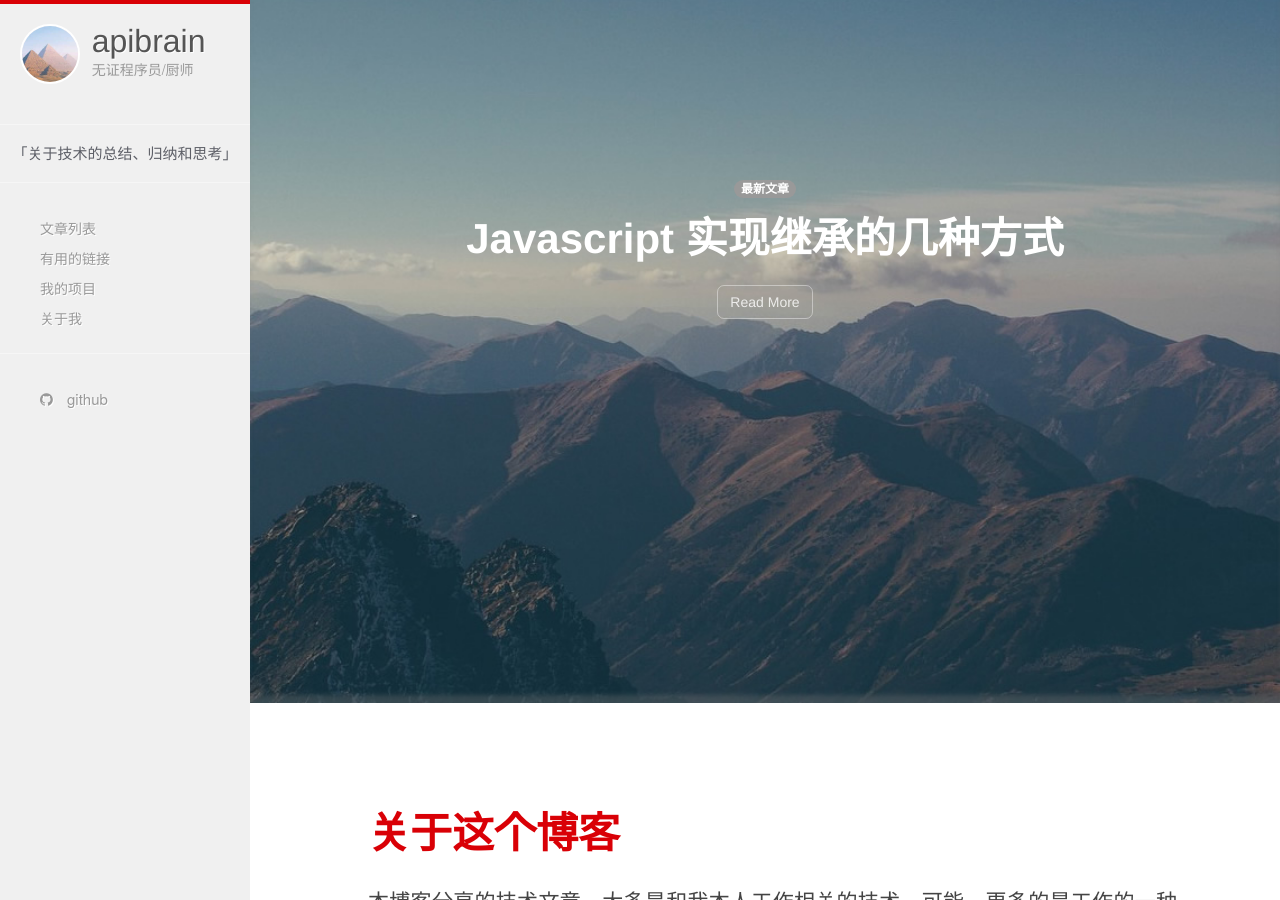
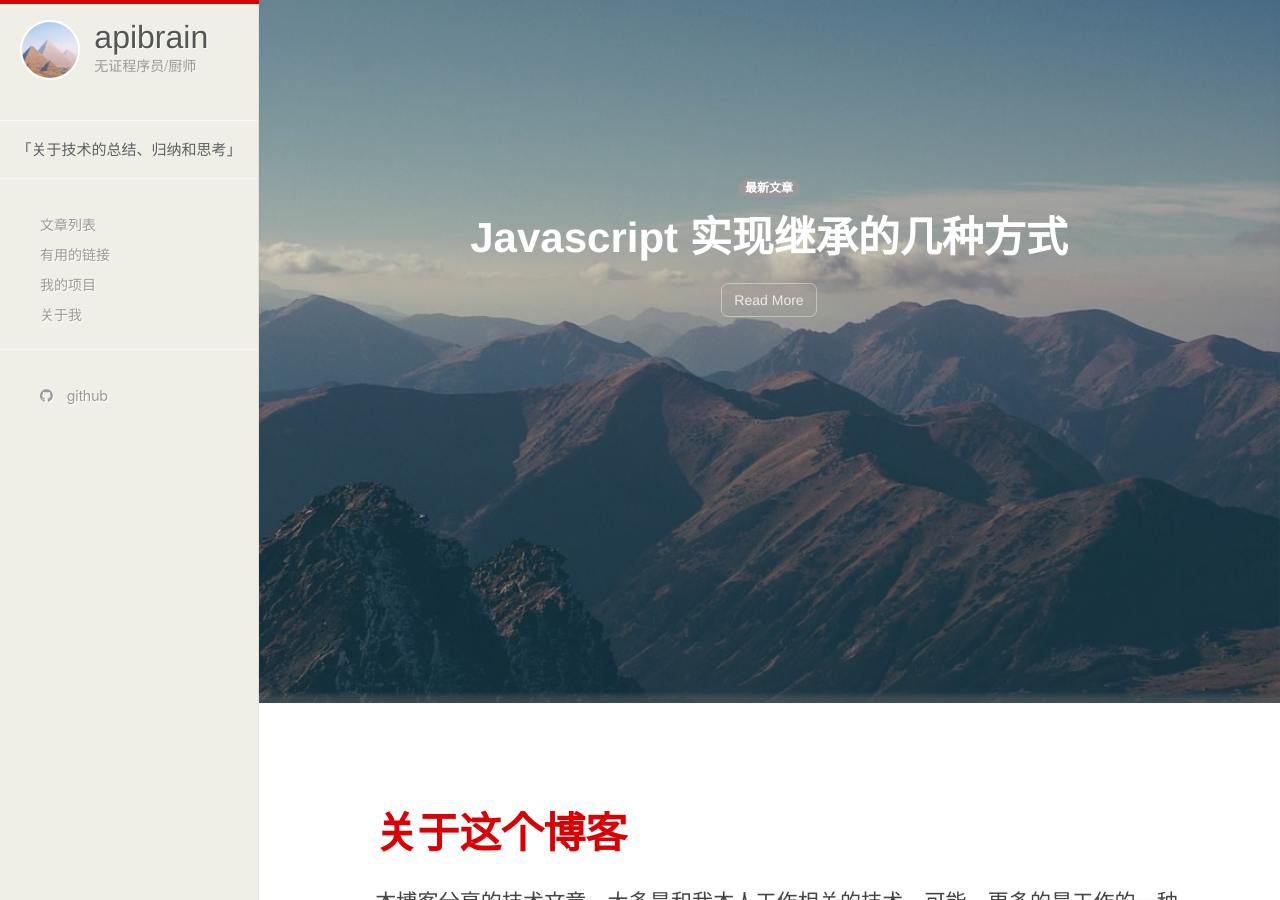
Before and after one commit to apibrain/apibrain.github.io, a Jekyll site: the page built from index.html, in a window 1280 px wide and 900 px high. Built offline with Jekyll 4.4.1, drawn with Linux system fonts in a browser that asks for light colours.

Commit message:
修改了sidebar样式
本次修改了sidebar样式（背景色换了一下），把border-top:4px...删除了，新增了 .top-left-line 元素

```diff
--- a/_includes/navigation.html
+++ b/_includes/navigation.html
@@ -21,6 +21,7 @@
 </div>
 
 <!-- Sidebar -->
+<div class="top-left-line"></div>
 <div id="sidebar-wrapper">
   <div class="sidebar-author row">
     <div class="sidebar-face col-lg-4 col-md-4 col-sm-4">
--- a/css/hc.css
+++ b/css/hc.css
@@ -69,7 +69,7 @@ p
 
 #wrapper
 {
-  padding-left:250px;
+  padding-left:258px;
   transition:all .5s ease 0;
 }
 
@@ -94,21 +94,29 @@ a.navbar-brand img {
 
 #sidebar-wrapper
 {
-  margin-left:-250px;
-  left:250px;
-  width:250px;
-  background:#f0f0f0;
+  margin-left:-258px;
+  left:258px;
+  width:259px;
+  background:#f0efe7;
   position:fixed;
   height:100%;
   overflow-y:auto;
   z-index:1000;
-  margin-top:-4px;
-  border-top:solid #d90006;
+  top:0;
+  border-right:1px solid #e2e0d8;
   transition:all .4s ease 0;
-  border-width:4px
+}
+.top-left-line {
+  position: fixed;
+  top:0;
+  left:0;
+  height: 4px;
+  width: 259px;
+  background-color: #d90006;
+  z-index: 199001;
 }
 #sidebar-wrapper hr {
-  border-color: #f6f6f6;
+  border-color: #f7f7f7;
 }
 .sidebar-author {
   position: relative;
@@ -121,7 +129,7 @@ a.navbar-brand img {
 {
   position:relative;
   top:0;
-  width:250px;
+  width:258px;
   list-style:none;
   margin:0;
   padding:10px 0 0
@@ -869,8 +877,6 @@ time
   }
 
   #sidebar-wrapper {
-      border-right: 4px solid #d90006;
-      border-top: none;
       left: 0px;
   }
  .nav-toggle {
@@ -878,12 +884,12 @@ time
   }
   #wrapper.active {
     position: relative;
-    left: 250px;
+    left: 258px;
   }
 
   #wrapper.active #sidebar-wrapper {
-    left: 250px;
-    width: 250px;
+    left: 258px;
+    width: 258px;
     transition: all 0.7s ease 0s;
   }
 
```
